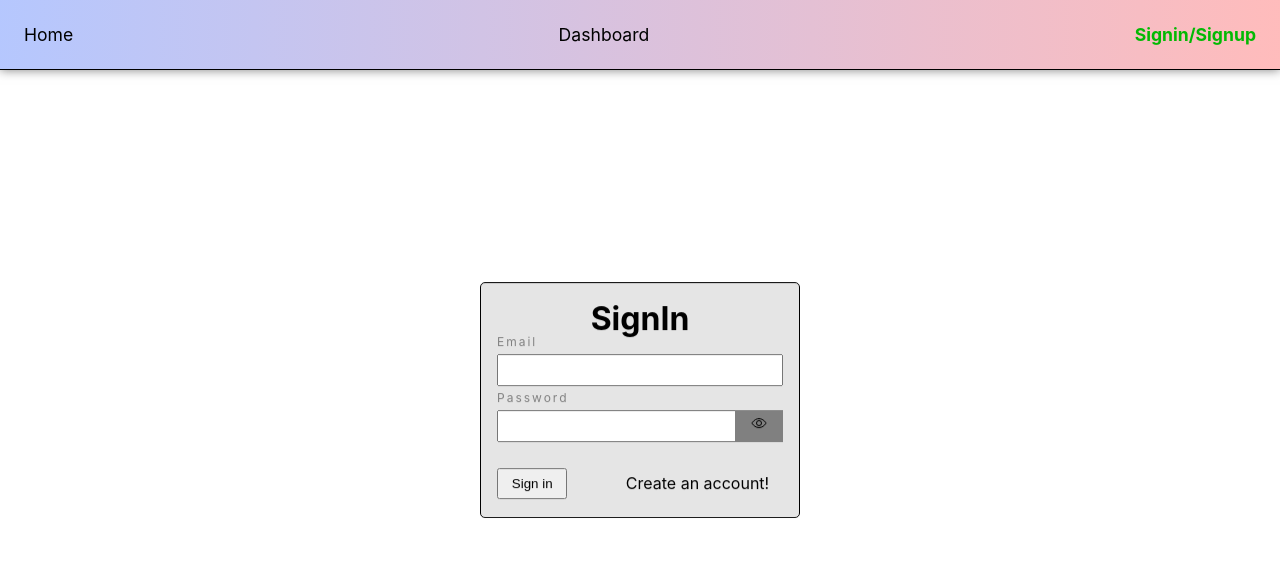
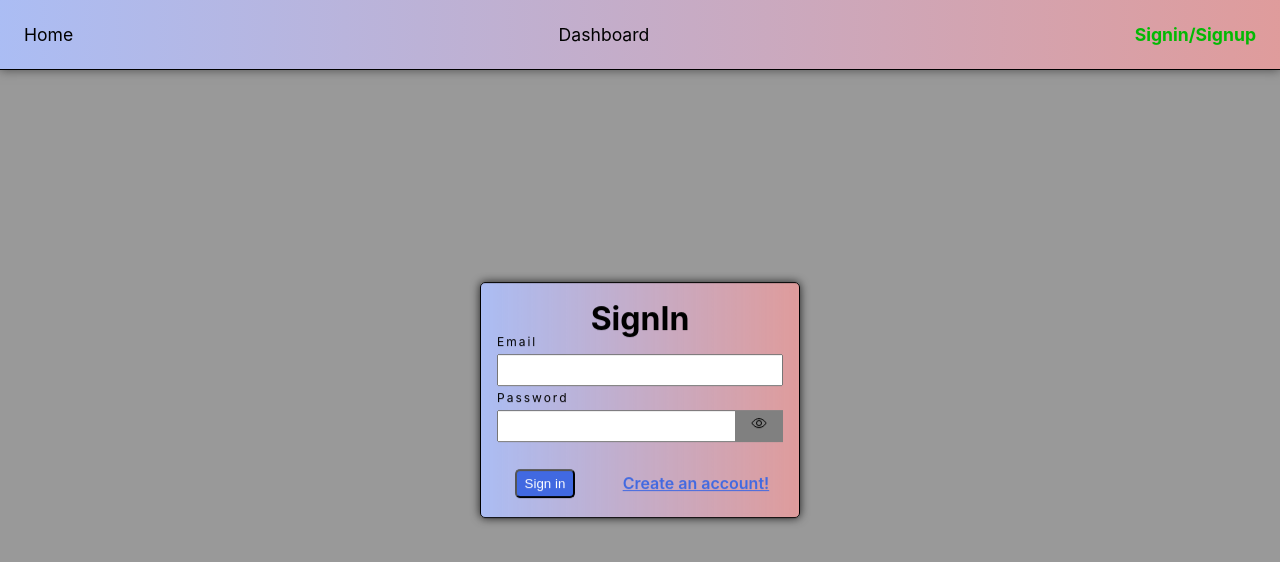
Before and after one commit to AshokPrjapati/tech-assignment, a React (Vite) app in the folder client/: page /auth in a window 1280 px wide. Shown: the top 562 px of the page. Built offline with nearby package versions, Linux system fonts and the light colour scheme; no server answers.

Commit message:
fixed : issue + added : axios instance

```diff
--- a/client/src/App.tsx
+++ b/client/src/App.tsx
@@ -1,24 +1,12 @@
 import { Suspense } from "react";
 import ToasterProvider from "./provider/ToasterProvider";
 import Routes from "./routes/Routes";
-import axios from "axios";
 import Navbar from "./components/navbar/Navbar";
-
-// default base url
-axios.defaults.baseURL = import.meta.env.VITE_BASE_URL;
-const user = sessionStorage.getItem("user");
-
-// token
-const token = user ? JSON.parse(user)?.token : null;
-
-// token assigned to default header
-if (token) {
-  axios.defaults.headers.common["Authorization"] = token;
-}
+import Loader from "./components/Loader";
 
 function App() {
   return (
-    <Suspense fallback={<h1 style={{ textAlign: "center" }}>...Loading</h1>}>
+    <Suspense fallback={<Loader />}>
       <ToasterProvider />
       <Navbar />
       <Routes />
--- a/client/src/components/oemTable/OEMsTable.tsx
+++ b/client/src/components/oemTable/OEMsTable.tsx
@@ -4,6 +4,7 @@ import styles from "../../styles/OemsTable.module.css";
 import { OEMsSpecProps } from "../../constant/constant";
 import { Dispatch } from "redux";
 import { setSelectedOem } from "../../redux/oems/oems.action";
+import Loader from "../Loader";
 
 const OEMsTable = () => {
   const { loading, data, selectedOem } = useSelector(
@@ -14,9 +15,9 @@ const OEMsTable = () => {
   return (
     <>
       {loading ? (
-
-      ): (
-          <div className = {styles["OEM-specs"]}>
+        <Loader />
+      ) : (
+        <div className={styles["OEM-specs"]}>
           <table>
             <caption>OEM Specifications</caption>
             <thead>
@@ -81,7 +82,7 @@ const OEMsTable = () => {
               ))}
             </tbody>
           </table>
-    </div >
+        </div>
       )}
     </>
   );
--- a/client/src/index.css
+++ b/client/src/index.css
@@ -1,6 +1,11 @@
 :root {
   font-family: Inter, system-ui, Avenir, Helvetica, Arial, sans-serif;
 }
+
+body {
+  background-color: #999;
+}
+
 
 * {
   margin: 0;
--- /dev/null
+++ b/client/src/provider/AxiosInstance.ts
@@ -0,0 +1,16 @@
+import axios from "axios";
+
+// Create an instance of axios
+export const axiosInstance = axios.create({
+  baseURL: import.meta.env.VITE_BASE_URL,
+});
+
+// Interceptor to add token to headers
+axiosInstance.interceptors.request.use((config) => {
+  const user = sessionStorage.getItem("user");
+  const token = user ? JSON.parse(user)?.token : null;
+  if (token) {
+    config.headers["Authorization"] = token;
+  }
+  return config;
+});
--- a/client/src/redux/auth/auth.action.ts
+++ b/client/src/redux/auth/auth.action.ts
@@ -1,4 +1,4 @@
-import axios from "axios";
+import {axiosInstance as axios} from "../../provider/AxiosInstance";
 import * as Types from "./auth.types";
 import { UserProps } from "../../constant/constant";
 import { Dispatch } from "redux";
--- a/client/src/redux/oems/oems.action.ts
+++ b/client/src/redux/oems/oems.action.ts
@@ -1,7 +1,6 @@
 import { Dispatch } from "redux";
 import * as Types from "./oems.types"
-import axios from "axios";
-
+import {axiosInstance as axios} from "../../provider/AxiosInstance";
 
 export const getAllOEMs = () => async(dispatch:Dispatch) =>{
     dispatch({type:Types.OEMS_LOADING});
--- a/client/src/redux/post/addPost/addPost.action.ts
+++ b/client/src/redux/post/addPost/addPost.action.ts
@@ -1,7 +1,7 @@
 import { Dispatch } from "redux";
 import { CarDetailsProps } from "../../../constant/constant";
 import * as Types from "./addPost.types"
-import axios from "axios";
+import {axiosInstance as axios} from "../../../provider/AxiosInstance";
 
 export const CreatePost = (carDetails:CarDetailsProps,onClose:() => void, toast:any) => async(dispatch:Dispatch)=>{
     dispatch({type:Types.ADD_POST_LOADING});
--- a/client/src/redux/post/deletePost/deletePost.action.ts
+++ b/client/src/redux/post/deletePost/deletePost.action.ts
@@ -1,6 +1,6 @@
 import { Dispatch } from "redux";
 import * as Types from "./deletePost.types"
-import axios from "axios";
+import {axiosInstance as axios} from "../../../provider/AxiosInstance";
 import { getPosts } from "../getPost/getPost.action";
 
 
--- a/client/src/redux/post/updatePost/updatePost.action.ts
+++ b/client/src/redux/post/updatePost/updatePost.action.ts
@@ -1,7 +1,7 @@
-import { AnyAction, Dispatch } from "redux";
+import { Dispatch } from "redux";
 import { CarDetailsProps } from "../../../constant/constant";
 import * as Types from "./updatePost.types"
-import axios from "axios";
+import {axiosInstance as axios} from "../../../provider/AxiosInstance";
 import { getPosts } from "../getPost/getPost.action";
 
 
--- a/client/src/styles/Authentication.module.css
+++ b/client/src/styles/Authentication.module.css
@@ -11,8 +11,9 @@
     text-align: center;
     border-radius: 5px;
     backdrop-filter: blur(5px);
-    background-color: rgba(0, 0, 0, 0.1);
+    background-image: linear-gradient(to right, rgba(173, 193, 254, 0.898), rgba(255, 157, 157, 0.687));
     min-width: 320px;
+    box-shadow: 0 0 10px rgba(0, 0, 0, 0.8);
 }
 
 form {
@@ -48,7 +49,7 @@ form {
 
 .input_box>label {
     position: absolute;
-    color: grey;
+    color: black;
     left: 5px;
     top: 0;
     letter-spacing: 2px;
@@ -71,7 +72,32 @@ input:not(:placeholder-shown)~label {
     font-size: 1rem;
 }
 
-input[type="submit"],
+
+input[type="submit"] {
+    display: flex;
+    align-items: center;
+    justify-content: center;
+    gap: 1rem;
+    position: relative;
+    border-radius: 5px;
+    width: max-content;
+    cursor: pointer;
+    margin: auto;
+    color: grey;
+    padding: .3rem .5rem;
+    background: royalblue;
+    color: #fff;
+    transition: all .2s;
+}
+
+input[type="submit"]:hover {
+    opacity: 80;
+    scale: 1.05;
+    background: #fff;
+    color: royalblue;
+}
+
+
 .form_submit>span {
     cursor: pointer;
     padding: .4rem .8rem;
@@ -80,6 +106,9 @@ input[type="submit"],
 .form_submit>span {
     border-radius: 5px;
     border: 1px solid transparent;
+    color: royalblue;
+    text-decoration: underline;
+    font-weight: 600;
 }
 
 .form_submit>span:hover {
```
Lines whose indentation alone changed are shown as unchanged.
